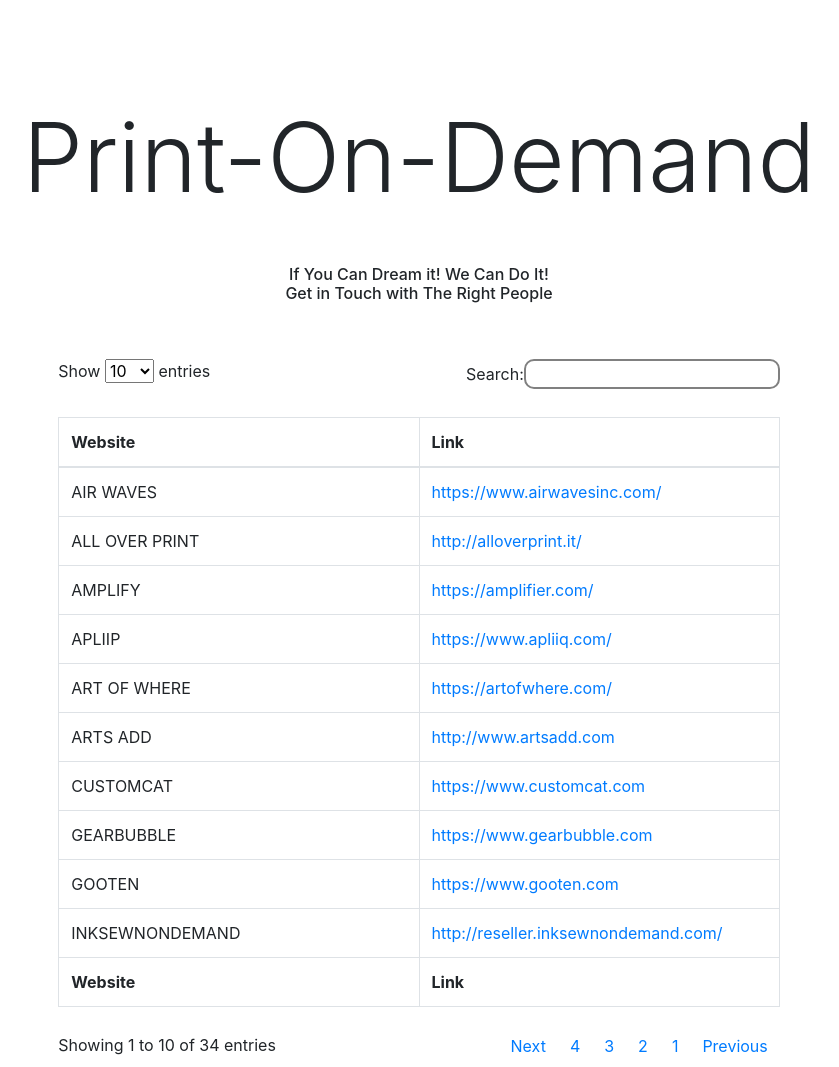
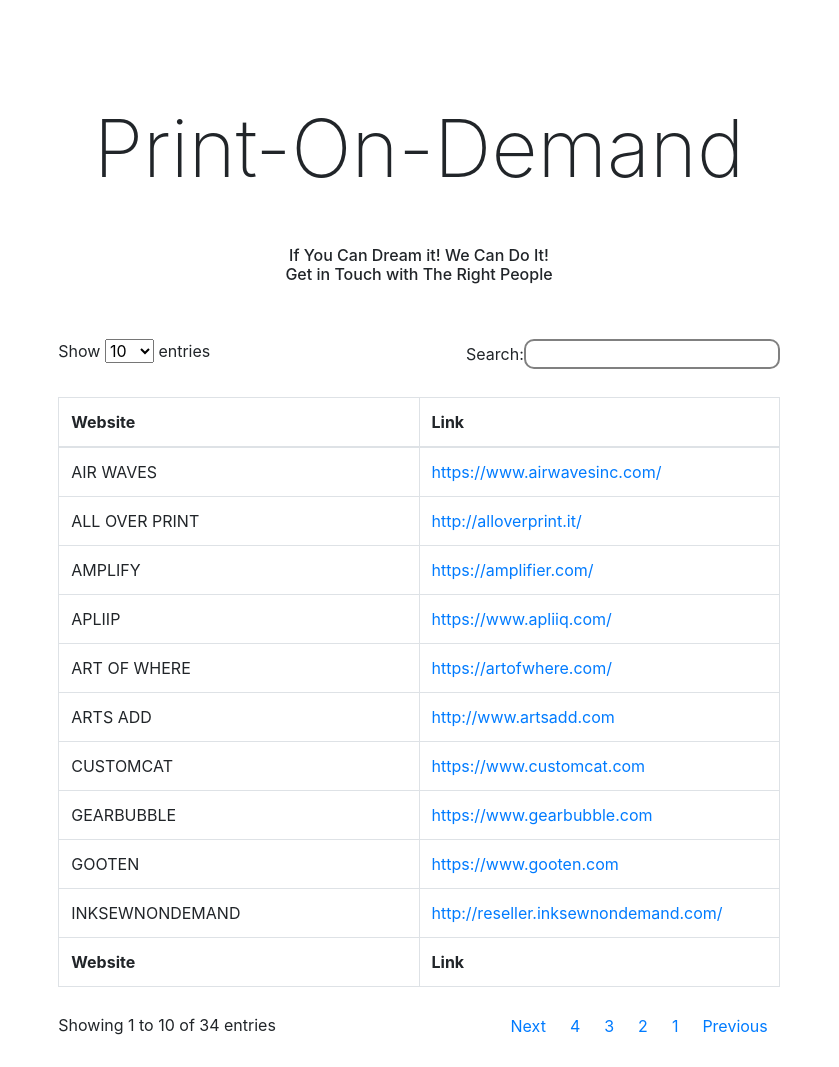
Before and after one commit to Ah-Kin/print-on-demand, a plain HTML site: page index.html in a window 1280 px wide. Shown: the top 1067 px of the page, without its empty margins (221-1060 px from the left). Drawn offline with nearby package versions, Linux system fonts and the light colour scheme.

Commit message:
last update didn't work online

```diff
--- a/assets/css/styles.css
+++ b/assets/css/styles.css
@@ -34,8 +34,15 @@ div.table-bordered {
 body {
   rgb(255, 255, 255)
 }
-h1 {
+#header {
+  font-weight: 200;
   font-size: 80px;
+  margin: 100px 100px 50px 100px;
+  text-align: center;
+}
+#slogan {
+  text-align: center;
+  margin: 0px 100px 50px 100px;
 }
 .table {
   position: relative;
@@ -43,14 +50,6 @@ h1 {
 }
 .col {
   width: 50%;
-}
-.display-1 {
-  margin: 100px 100px 50px 100px;
-  text-align: center;
-}
-.display-1-slogan {
-  text-align: center;
-  margin: 0px 100px 50px 100px;
 }
 .dataTables_info {
     margin-top: 25px;
@@ -82,10 +81,7 @@ input {
   border-radius: 10px;
   background: #fff;
 }
-header {
-  height: 50px;
-  background-color: gray;
-}
+
 footer {
   margin-top: 100px;
   height: 50px;
--- a/index.html
+++ b/index.html
@@ -8,8 +8,8 @@
     <link href="assets/css/styles.css" rel="stylesheet"/>
   </head>
   <body>
-    <h1 class="display-1">Print-On-Demand</h1>
-    <h6 class="display-1-slogan">If You Can Dream it! We Can Do It!<br/>Get in Touch with The Right People</h6>
+    <h1 id="header">Print-On-Demand</h1>
+    <h6 id="slogan">If You Can Dream it! We Can Do It!<br/>Get in Touch with The Right People</h6>
     <div class="container">
       <table id="table-website-and-links" class="table table-bordered table-container" >
         <thead>
@@ -158,14 +158,12 @@
         </tbody>
         <tfoot>
           <tr>
-              <th>Website</th>
-              <th>Link</th>
+            <th>Website</th>
+            <th>Link</th>
           </tr>
         </tfoot>
       </table>
     </div>
-    <footer>
-
-    </footer>
+    <footer></footer>
   </body>
 </html>
```
